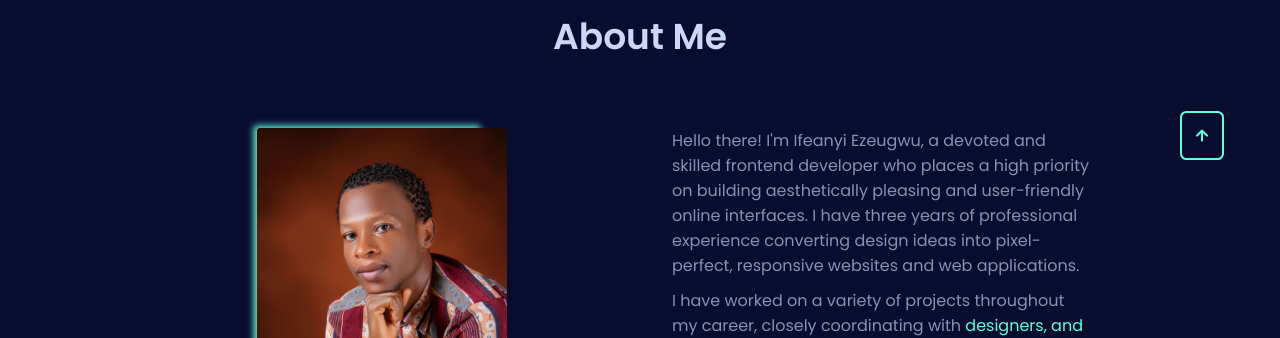
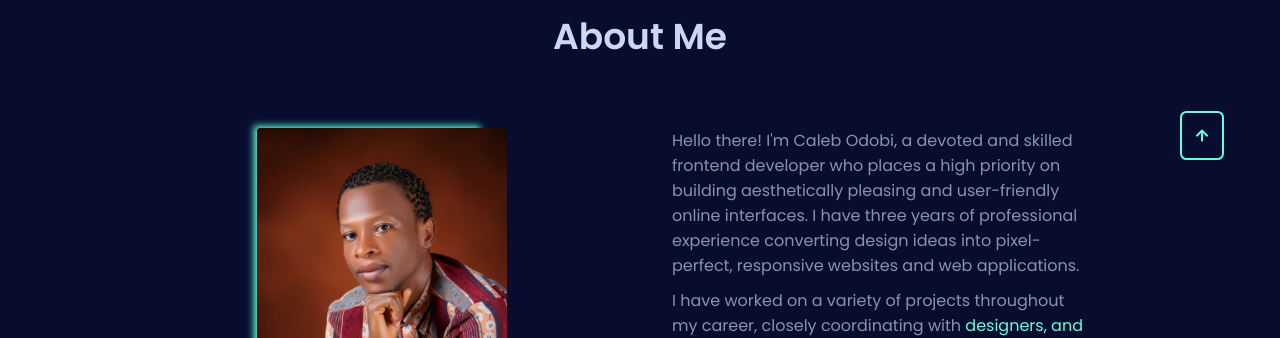
Before and after one commit to seanralph007/My-Frontend-Portfolio, a React (Create React App) app: page / in a window 1280 px wide. Shown: the part 800-1138 px from the top of the page. Built offline with nearby package versions, Linux system fonts and the light colour scheme.

Commit message:
new update

```diff
--- a/src/components/about/About.jsx
+++ b/src/components/about/About.jsx
@@ -59,7 +59,7 @@ const About = () => {
         <div className="about-data">
           <div className="about-description">
             <p>
-              Hello there! I'm Ifeanyi Ezeugwu, a devoted and skilled frontend
+              Hello there! I'm Caleb Odobi, a devoted and skilled frontend
               developer who places a high priority on building aesthetically
               pleasing and user-friendly online interfaces. I have three years
               of professional experience converting design ideas into
--- a/src/components/footer/Footer.jsx
+++ b/src/components/footer/Footer.jsx
@@ -32,7 +32,7 @@ export const Footer = () => {
           </a>
         </div>
 
-        <div className="footer-copy-tel">Tel: +2347069200690</div>
+        <div className="footer-copy-tel">Tel: +23408147819905</div>
         <span className="footer-copy">Designed & Built by Ifeanyi Ezeugwu</span>
       </div>
     </footer>
```
